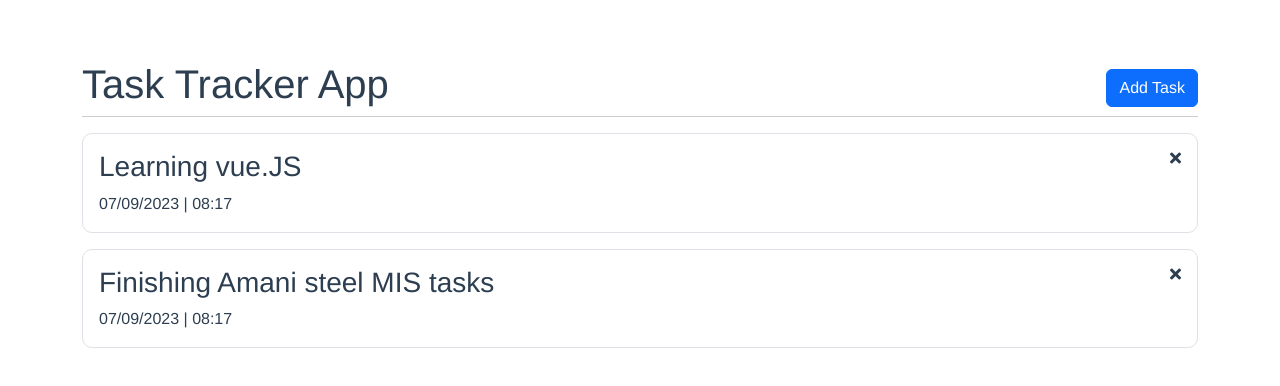
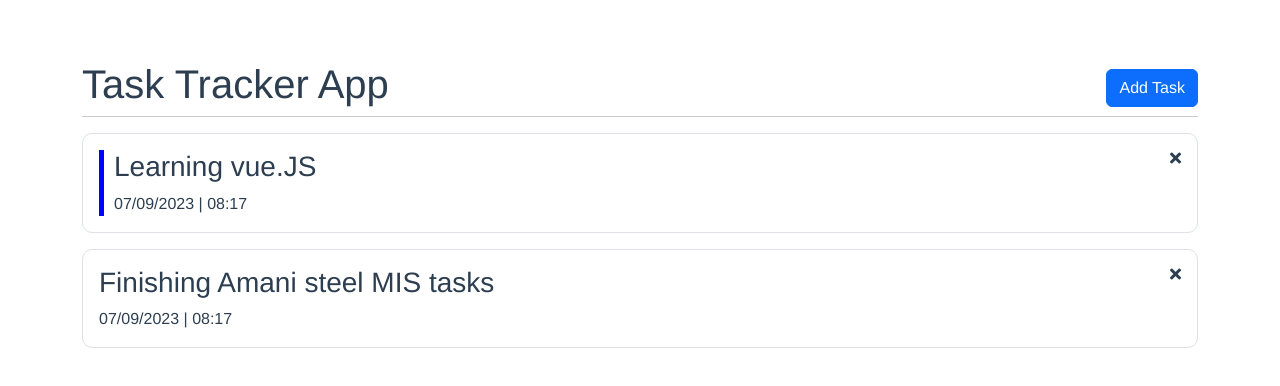
Before and after one commit to fabrice-niyongabo/vue-js-task-tracker-app, a Vue app: page / in a window 1280 px wide. Shown: the top 386 px of the page. Built offline with nearby package versions, Linux system fonts and the light colour scheme.

Commit message:
deleting a task

```diff
--- a/src/App.vue
+++ b/src/App.vue
@@ -4,7 +4,7 @@
   <!-- we have to bind it first  -->
   <!-- we use v-bind -->
   <!-- or simply add a :before it -->
-  <Tasks :tasks="tasks" />
+  <Tasks :tasks="tasks" @delete-task="deleteTask" />
 </template>
 
 <script>
@@ -23,6 +23,13 @@ export default {
     return {
       tasks: [],
     };
+  },
+  methods: {
+    deleteTask(taskId) {
+      //Reminder
+      //this keyword only works for a regular js fx not an arrow function
+      this.tasks = this.tasks.filter((task) => task.id !== taskId);
+    },
   },
   created() {
     //this is what we call life cycle method
--- a/src/components/Tasks/TaskItem/index.vue
+++ b/src/components/Tasks/TaskItem/index.vue
@@ -1,15 +1,26 @@
 <template>
   <div class="task-container border">
-    <div>
+    <!-- <div :class="task.riminder ? 'reminder' : ''"> -->
+    <div
+      :class="[
+        task.riminder ? 'reminder' : '',
+        'default-class-to-be-applied-without-any-condition',
+      ]"
+    >
       <h3>{{ task.title }}</h3>
       <p class="m-0">{{ task.date }} | {{ task.time }}</p>
     </div>
-    <i class="fas fa-times"></i>
+    <i class="fas fa-times" @click="handleDeleteTask(task.id)"></i>
   </div>
 </template>
 <script>
 export default {
   props: { task: Object },
+  methods: {
+    handleDeleteTask(id) {
+      this.$emit("delete-task", id);
+    },
+  },
 };
 </script>
 <style lang="css" scoped>
@@ -21,9 +32,15 @@ export default {
   text-align: left;
   padding: 1rem;
   border-radius: 10px;
+  cursor: pointer;
 }
 .fa-times:hover {
   color: red;
   cursor: pointer;
 }
+
+.reminder {
+  border-left: 5px solid blue;
+  padding-left: 10px;
+}
 </style>
--- a/src/components/Tasks/index.vue
+++ b/src/components/Tasks/index.vue
@@ -1,7 +1,11 @@
 <template lang="html">
     <div class="container">
         <div  :key="task.id" v-for="task in tasks">
-            <TaskItem :task="task" />
+          <!-- if we want to invoke one of the methods of this component -->
+          <!-- we dont use blackets to envoke the function so that it will be able to catch whatever params that has been sent by the child component -->
+            <!-- <TaskItem @delete-task="onDelete" :task="task" /> -->
+            <!-- emmiting directly to the main parent component -->
+            <TaskItem @delete-task="$emit('delete-task', task.id)" :task="task" />
         </div>
     </div>
 
@@ -15,6 +19,12 @@ export default {
       type: Array,
     },
   },
+  methods: {
+    onDelete(id) {
+      //here we are gettin the data send by child component
+      console.log({ id });
+    },
+  },
 };
 </script>
 <style lang="css">
```
